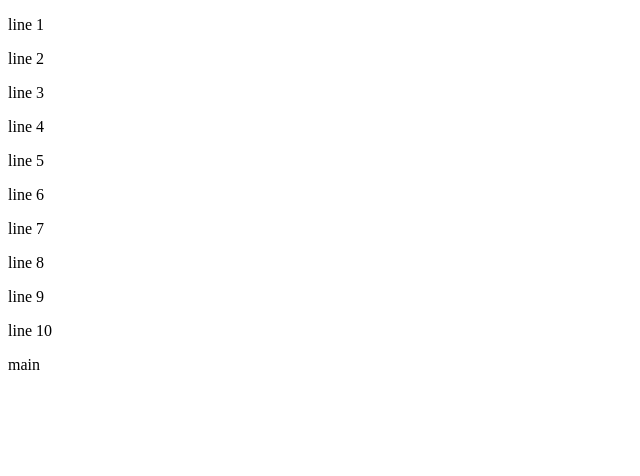
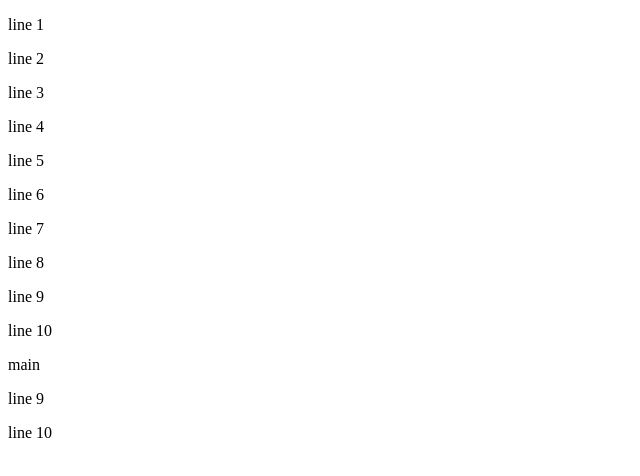
Before and after one commit to larint/testgit, a plain HTML site: page index.html in a window 1280 px wide. Shown: the whole page, without its empty margins (0-640 px from the left). Drawn offline with Linux system fonts and the light colour scheme.

Commit message:
commit 9
commit 10

```diff
--- a/index.html
+++ b/index.html
@@ -17,5 +17,7 @@
     <p>line 9</p>
     <p>line 10</p>
     <p>main</p>
+    <p>line 9</p>
+    <p>line 10</p>
 </body>
 </html>
```
